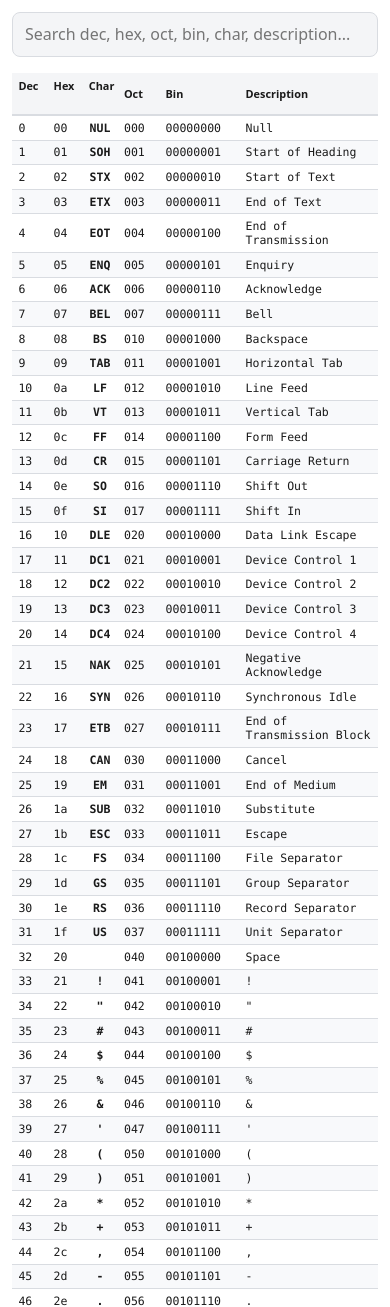
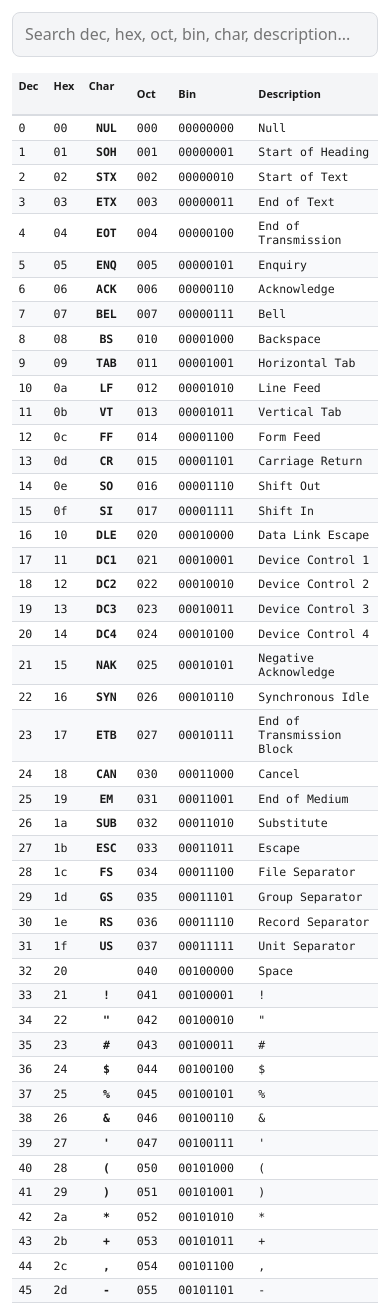
Before and after one commit to Zendarq/ascii-table-viewer, a Flask app: page / in a window 390 px wide. Shown: the part 130-1437 px from the top of the page. Run offline with Flask 3, Linux system fonts and the light colour scheme.

Commit message:
Widen Char column

```diff
--- a/static/style.css
+++ b/static/style.css
@@ -151,9 +151,12 @@ table {
 }
 
 .col-dec,
-.col-hex,
+.col-hex {
+  width: 2.75rem;
+}
+
 .col-char {
-  width: 2.75rem;
+  width: 4rem;
 }
 
 .col-oct {
@@ -324,9 +327,12 @@ tbody tr:nth-child(even) {
   }
 
   .col-dec,
-  .col-hex,
+  .col-hex {
+    width: 2.2rem;
+  }
+
   .col-char {
-    width: 2.2rem;
+    width: 3rem;
   }
 
   .col-oct {
```
